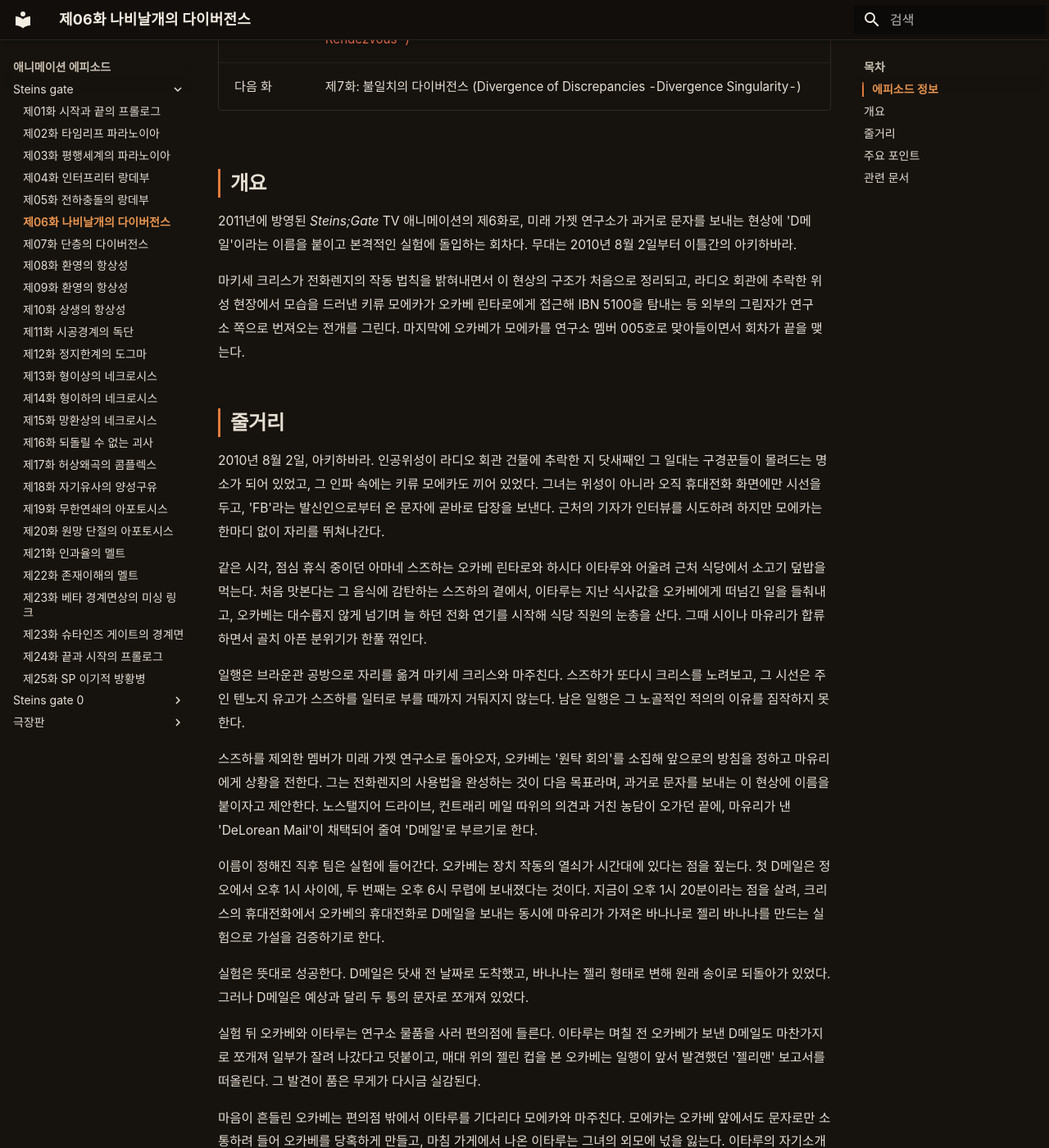
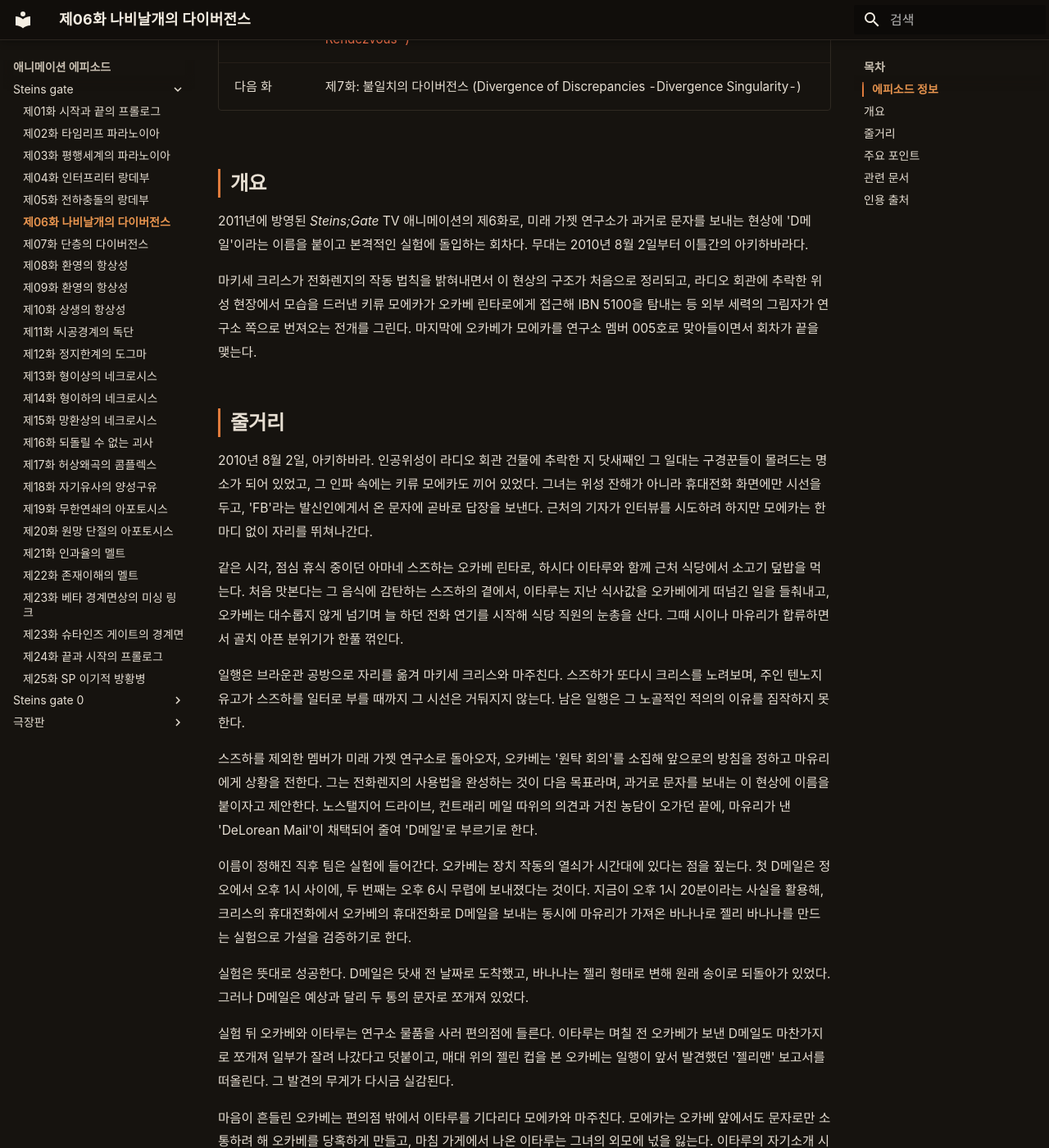
Before and after one commit to sgwiki/sgwiki.github.io, an MkDocs documentation site: the page built from wiki/애니메이션-에피소드/steins-gate/제06화-나비날개의-다이버전스.md, in a window 1280 px wide and 1400 px high, scrolled down 962 px. Shown: the whole window at 82% size. Built offline with MkDocs 1.6.1 and Material for MkDocs 9.7.7, drawn with Linux system fonts in a browser that asks for light colours; some web fonts are replaced; some of the changed text lies outside the part shown.

Commit message:
chore(wiki): 제06화 정비 — 번역투·대명사 모호성·'FB' 용어 통일(발신인)·인용 출처 섹션 추가
Co-Authored-By: Claude Opus 4.6 <noreply@anthropic.com>

```diff
--- a/wiki/애니메이션-에피소드/steins-gate/제06화-나비날개의-다이버전스.md
+++ b/wiki/애니메이션-에피소드/steins-gate/제06화-나비날개의-다이버전스.md
@@ -27,39 +27,39 @@ description: "*Steins;Gate* 본편 제6화. 미래 가젯 연구소가 과거로
 
 ## 개요
 
-2011년에 방영된 *Steins;Gate* TV 애니메이션의 제6화로, 미래 가젯 연구소가 과거로 문자를 보내는 현상에 'D메일'이라는 이름을 붙이고 본격적인 실험에 돌입하는 회차다. 무대는 2010년 8월 2일부터 이틀간의 아키하바라.
+2011년에 방영된 *Steins;Gate* TV 애니메이션의 제6화로, 미래 가젯 연구소가 과거로 문자를 보내는 현상에 'D메일'이라는 이름을 붙이고 본격적인 실험에 돌입하는 회차다. 무대는 2010년 8월 2일부터 이틀간의 아키하바라다.
 
-마키세 크리스가 전화렌지의 작동 법칙을 밝혀내면서 이 현상의 구조가 처음으로 정리되고, 라디오 회관에 추락한 위성 현장에서 모습을 드러낸 키류 모에카가 오카베 린타로에게 접근해 IBN 5100을 탐내는 등 외부의 그림자가 연구소 쪽으로 번져오는 전개를 그린다. 마지막에 오카베가 모에카를 연구소 멤버 005호로 맞아들이면서 회차가 끝을 맺는다.
+마키세 크리스가 전화렌지의 작동 법칙을 밝혀내면서 이 현상의 구조가 처음으로 정리되고, 라디오 회관에 추락한 위성 현장에서 모습을 드러낸 키류 모에카가 오카베 린타로에게 접근해 IBN 5100을 탐내는 등 외부 세력의 그림자가 연구소 쪽으로 번져오는 전개를 그린다. 마지막에 오카베가 모에카를 연구소 멤버 005호로 맞아들이면서 회차가 끝을 맺는다.
 
 ## 줄거리
 
-2010년 8월 2일, 아키하바라. 인공위성이 라디오 회관 건물에 추락한 지 닷새째인 그 일대는 구경꾼들이 몰려드는 명소가 되어 있었고, 그 인파 속에는 키류 모에카도 끼어 있었다. 그녀는 위성이 아니라 오직 휴대전화 화면에만 시선을 두고, 'FB'라는 발신인으로부터 온 문자에 곧바로 답장을 보낸다. 근처의 기자가 인터뷰를 시도하려 하지만 모에카는 한마디 없이 자리를 뛰쳐나간다.
+2010년 8월 2일, 아키하바라. 인공위성이 라디오 회관 건물에 추락한 지 닷새째인 그 일대는 구경꾼들이 몰려드는 명소가 되어 있었고, 그 인파 속에는 키류 모에카도 끼어 있었다. 그녀는 위성 잔해가 아니라 휴대전화 화면에만 시선을 두고, 'FB'라는 발신인에게서 온 문자에 곧바로 답장을 보낸다. 근처의 기자가 인터뷰를 시도하려 하지만 모에카는 한마디 없이 자리를 뛰쳐나간다.
 
-같은 시각, 점심 휴식 중이던 아마네 스즈하는 오카베 린타로와 하시다 이타루와 어울려 근처 식당에서 소고기 덮밥을 먹는다. 처음 맛본다는 그 음식에 감탄하는 스즈하의 곁에서, 이타루는 지난 식사값을 오카베에게 떠넘긴 일을 들춰내고, 오카베는 대수롭지 않게 넘기며 늘 하던 전화 연기를 시작해 식당 직원의 눈총을 산다. 그때 시이나 마유리가 합류하면서 골치 아픈 분위기가 한풀 꺾인다.
+같은 시각, 점심 휴식 중이던 아마네 스즈하는 오카베 린타로, 하시다 이타루와 함께 근처 식당에서 소고기 덮밥을 먹는다. 처음 맛본다는 그 음식에 감탄하는 스즈하의 곁에서, 이타루는 지난 식사값을 오카베에게 떠넘긴 일을 들춰내고, 오카베는 대수롭지 않게 넘기며 늘 하던 전화 연기를 시작해 식당 직원의 눈총을 산다. 그때 시이나 마유리가 합류하면서 골치 아픈 분위기가 한풀 꺾인다.
 
-일행은 브라운관 공방으로 자리를 옮겨 마키세 크리스와 마주친다. 스즈하가 또다시 크리스를 노려보고, 그 시선은 주인 텐노지 유고가 스즈하를 일터로 부를 때까지 거둬지지 않는다. 남은 일행은 그 노골적인 적의의 이유를 짐작하지 못한다.
+일행은 브라운관 공방으로 자리를 옮겨 마키세 크리스와 마주친다. 스즈하가 또다시 크리스를 노려보며, 주인 텐노지 유고가 스즈하를 일터로 부를 때까지 그 시선은 거둬지지 않는다. 남은 일행은 그 노골적인 적의의 이유를 짐작하지 못한다.
 
 스즈하를 제외한 멤버가 미래 가젯 연구소로 돌아오자, 오카베는 '원탁 회의'를 소집해 앞으로의 방침을 정하고 마유리에게 상황을 전한다. 그는 전화렌지의 사용법을 완성하는 것이 다음 목표라며, 과거로 문자를 보내는 이 현상에 이름을 붙이자고 제안한다. 노스탤지어 드라이브, 컨트래리 메일 따위의 의견과 거친 농담이 오가던 끝에, 마유리가 낸 'DeLorean Mail'이 채택되어 줄여 'D메일'로 부르기로 한다.
 
-이름이 정해진 직후 팀은 실험에 들어간다. 오카베는 장치 작동의 열쇠가 시간대에 있다는 점을 짚는다. 첫 D메일은 정오에서 오후 1시 사이에, 두 번째는 오후 6시 무렵에 보내졌다는 것이다. 지금이 오후 1시 20분이라는 점을 살려, 크리스의 휴대전화에서 오카베의 휴대전화로 D메일을 보내는 동시에 마유리가 가져온 바나나로 젤리 바나나를 만드는 실험으로 가설을 검증하기로 한다.
+이름이 정해진 직후 팀은 실험에 들어간다. 오카베는 장치 작동의 열쇠가 시간대에 있다는 점을 짚는다. 첫 D메일은 정오에서 오후 1시 사이에, 두 번째는 오후 6시 무렵에 보내졌다는 것이다. 지금이 오후 1시 20분이라는 사실을 활용해, 크리스의 휴대전화에서 오카베의 휴대전화로 D메일을 보내는 동시에 마유리가 가져온 바나나로 젤리 바나나를 만드는 실험으로 가설을 검증하기로 한다.
 
 실험은 뜻대로 성공한다. D메일은 닷새 전 날짜로 도착했고, 바나나는 젤리 형태로 변해 원래 송이로 되돌아가 있었다. 그러나 D메일은 예상과 달리 두 통의 문자로 쪼개져 있었다.
 
-실험 뒤 오카베와 이타루는 연구소 물품을 사러 편의점에 들른다. 이타루는 며칠 전 오카베가 보낸 D메일도 마찬가지로 쪼개져 일부가 잘려 나갔다고 덧붙이고, 매대 위의 젤린 컵을 본 오카베는 일행이 앞서 발견했던 '젤리맨' 보고서를 떠올린다. 그 발견이 품은 무게가 다시금 실감된다.
+실험 뒤 오카베와 이타루는 연구소 물품을 사러 편의점에 들른다. 이타루는 며칠 전 오카베가 보낸 D메일도 마찬가지로 쪼개져 일부가 잘려 나갔다고 덧붙이고, 매대 위의 젤린 컵을 본 오카베는 일행이 앞서 발견했던 '젤리맨' 보고서를 떠올린다. 그 발견의 무게가 다시금 실감된다.
 
-마음이 흔들린 오카베는 편의점 밖에서 이타루를 기다리다 모에카와 마주친다. 모에카는 오카베 앞에서도 문자로만 소통하려 들어 오카베를 당혹하게 만들고, 마침 가게에서 나온 이타루는 그녀의 외모에 넋을 잃는다. 이타루의 자기소개 시도는 모에카가 그를 스쳐 지나가며 끝이 나고, 오카베는 그녀를 겨우 소개할 뿐이다.
+마음이 흔들린 오카베는 편의점 밖에서 이타루를 기다리다 모에카와 마주친다. 모에카는 오카베 앞에서도 문자로만 소통하려 해 오카베를 당혹하게 만들고, 마침 가게에서 나온 이타루는 그녀의 외모에 넋을 잃는다. 이타루의 자기소개 시도는 모에카가 그를 스쳐 지나가며 끝이 나고, 오카베는 그녀를 겨우 소개할 뿐이다.
 
 두 사람이 돌아오는 길에 브라운관 공방에서 스즈하를 만나, 텐노지가 실험 소음을 핑계로 월세를 올리겠다고 협박했다는 이야기를 듣는다. 오카베는 이타루에게 더 이상 실험을 돌리지 말라고 당부하고는 텐노지를 달래러 나선다. 이타루가 물러난 뒤 오카베는 스즈하에게 왜 크리스를 그렇게 노려보느냐, 무슨 과거가 있느냐고 되묻지만, 스즈하는 일축하며 크리스를 본 적조차 없다고 잡아뗀다.
 
 텐노지를 달래려던 오카베의 시도는 실패로 끝나고, 화가 치민 채 연구소로 돌아온다. 마유리는 자리를 비운 동안 휴대전화가 여러 번 울렸다며 알려 주고, 그 문자는 모에카에게서 온 것이었다.
 
-이때 크리스가 D메일의 원리를 풀어냈다고 선언한다. 전화렌지의 타이머 1초가 1시간의 과거 회귀에 해당한다는 것, 그리하여 120초면 닷새를 되돌린다는 것이 그 설명의 핵심이다. 발견을 칭찬하는 와중에도 오카베는 영문 36자·일본어 18자라는 글자 수 제한이 개선 과제라고 짚고, 모두 푹 쉬라며 이날의 성과에 자부심을 가져야 한다, 이날이 역사에 남을 것이라고 다독인다. 마유리가 고개를 끄덕이자 오카베는 웃지만, 그 웃음 곁에는 곧 근심이 드리운다.
+이때 크리스가 D메일의 원리를 풀어냈다고 선언한다. 전화렌지의 타이머 1초가 1시간의 과거 회귀에 해당한다는 것, 그리하여 120초면 닷새를 되돌린다는 것이 그 설명의 핵심이다. 발견을 칭찬하는 와중에도 오카베는 영문 36자·일본어 18자라는 글자 수 제한이 개선 과제라고 짚고, 모두 푹 쉬라며 이날의 성과에 자부심을 갖자, 이날이 역사에 남을 것이라고 격려한다. 마유리가 고개를 끄덕이자 오카베는 웃지만, 그 웃음 곁에는 곧 근심이 드리운다.
 
 화면은 검은 우주로 바뀐다. 어디인지 모를 공간에 선 오카베의 아래로 블랙홀이 열려 그를 빨아들이고, 빨려드는 와중에 크리스를 닮은 목소리가 들려온다. 네가 움직이는 게 아니라 시간과 공간이 자리를 바꾼 것이며, 시간 감각이 느려지고 있으니 앞으로 나아가야 한다는 설명이다. 오카베가 블랙홀에 손을 뻗는 순간 어둠이 그를 감싸고, 정신을 차리면 그는 젤리맨이 되어 있다.
 
-2010년 8월 3일 아침. 휴대전화의 진동에 깬 오카베는 모에카의 문자 줄을 확인하고, 가장 최근 메시지가 자신이 지금 계단을 올라오고 있다고 알리는 것을 본다. 오카베는 실험가운을 걸치고 현관으로 달려가, 문을 두드리려 한다는 다음 문자가 오자마자 그보다 먼저 문을 연다. 모에카는 얼굴을 마주하고도 여전히 문자로만 말을 걸어 오고, 오카베가 직접 입으로 말하라고 고집하자 그제야 IBN 5100을 보여 달라고 요청한다. 오카베는 보여 주되 본 뒤에는 떠나야 한다고 못을 박는다.
+2010년 8월 3일 아침. 휴대전화의 진동에 깬 오카베는 모에카의 문자 줄을 확인하고, 가장 최근 메시지가 자신이 지금 계단을 올라오고 있다고 알리는 것을 본다. 오카베는 실험가운을 걸치고 현관으로 달려가, 문을 두드리겠다는 다음 문자가 오자마자 모에카보다 먼저 문을 연다. 모에카는 얼굴을 마주하고도 여전히 문자로만 말을 걸어 오고, 오카베가 직접 입으로 말하라고 고집하자 그제야 IBN 5100을 보여 달라고 요청한다. 오카베는 보여 주되 본 뒤에는 떠나야 한다고 못을 박는다.
 
-연구소에 들어선 모에카는 IBN 5100을 꼼꼼히 뜯어보고, 사진을 찍거나 빌려 가도 되겠느냐고 묻는다. 오카베는 대여 중이라며 거절하고, 빌려 준 곳을 캐묻자 야나바야시 신사라고 답한다. 그 사이 이타루, 마유리, 크리스가 차례로 도착해 D메일과 타임 머신 화제로 느긋하게 이야기를 나누기 시작하고, 그 내용을 쫓던 모에카가 오카베에게 되묻는다. 그녀가 보낸 문자에는 'FB'라는 이니셜이 찍혀 있었다.
+연구소에 들어선 모에카는 IBN 5100을 꼼꼼히 뜯어보고, 사진을 찍거나 빌려 가도 되겠느냐고 묻는다. 오카베는 대여 중이라며 거절하고, 빌려 준 곳을 캐묻자 야나바야시 신사라고 답한다. 그 사이 이타루, 마유리, 크리스가 차례로 도착해 D메일과 타임 머신 화제로 느긋하게 이야기를 나누기 시작하고, 그 대화를 엿듣던 모에카가 오카베에게 다시 물어 본다. 그녀가 보낸 문자에는 'FB'라는 이니셜이 찍혀 있었다.
 
 오카베는 연구소의 비밀을 모에카에게 털어놓기로 하고, 그녀에게 연구소 멤버 005호라는 칭호를 내린다.
 
@@ -69,7 +69,7 @@ description: "*Steins;Gate* 본편 제6화. 미래 가젯 연구소가 과거로
 - **시간 역행 법칙의 발견**: 크리스가 전화렌지 타이머 1초당 1시간, 곧 120초면 닷새라는 비례 법칙을 밝혀내며, D메일의 작동 원리가 처음으로 수식으로 정리된다.
 - **메시지 분할과 글자 수 제한**: D메일이 두 통으로 쪼개지고 일부가 잘려 나가는 현상, 그리고 영문 36자·일본어 18자 제한이 이후 개선 과제로 부각된다.
 - **젤리맨의 복선**: 편의점의 젤린 컵과 젤리 바나나가 앞서 발견한 '젤리맨' 보고서와 이어지고, 오카베가 겪는 블랙홀 체험과 함께 전화렌지가 물질까지 건드린다는 사실이 암시된다.
-- **모에카의 접근**: 위성 추락 현장에서 'FB'라는 조종자와 연락을 주고받던 모에카가 연구소를 찾아와 IBN 5100을 탐내며, 끝내 멤버 005호로 받아들여지면서 외부 세력이 연구소 안으로 스며든다.
+- **모에카의 접근**: 위성 추락 현장에서 'FB'라는 발신인과 연락을 주고받던 모에카가 연구소를 찾아와 IBN 5100을 탐내며, 끝내 멤버 005호로 받아들여지면서 외부 세력이 연구소 안으로 스며든다.
 - **스즈하의 수수께끼**: 스즈하가 크리스를 노려보는 정체불명의 적의와, 그것을 부인하는 태도가 별도의 복선으로 깔린다.
 - **텐노지의 압박**: 실험 소음을 빌미로 월세 인상을 협박하는 텐노지의 모습에서 연구소의 현실적 제약이 드러난다.
 
@@ -93,3 +93,5 @@ description: "*Steins;Gate* 본편 제6화. 미래 가젯 연구소가 과거로
 - [아키하바라](../../setting/아키하바라.md)
 - [브라운관 공방](../../setting/브라운관-공방.md)
 - [슈타인즈 게이트 2011년 TV 애니메이션](../../lore/슈타인즈-게이트-2011년-TV-애니메이션.md)
+
+## 인용 출처
```
